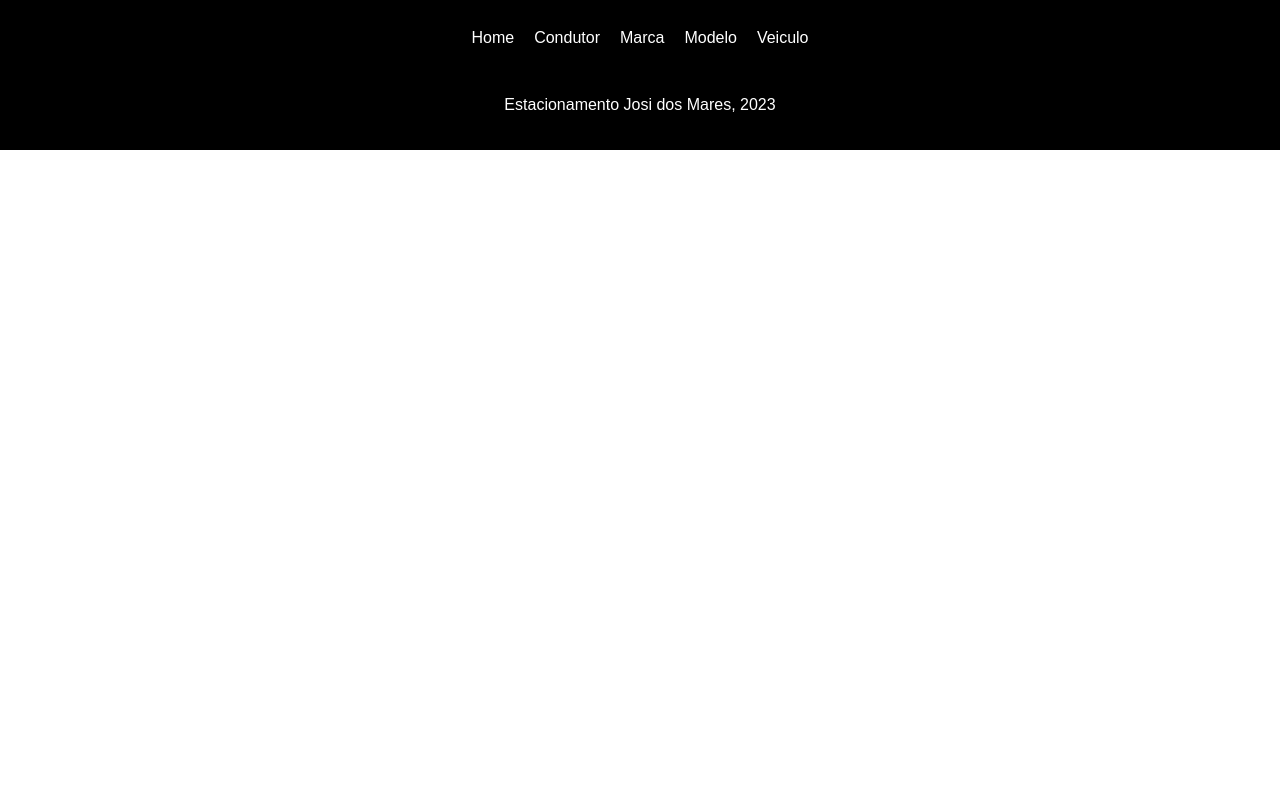
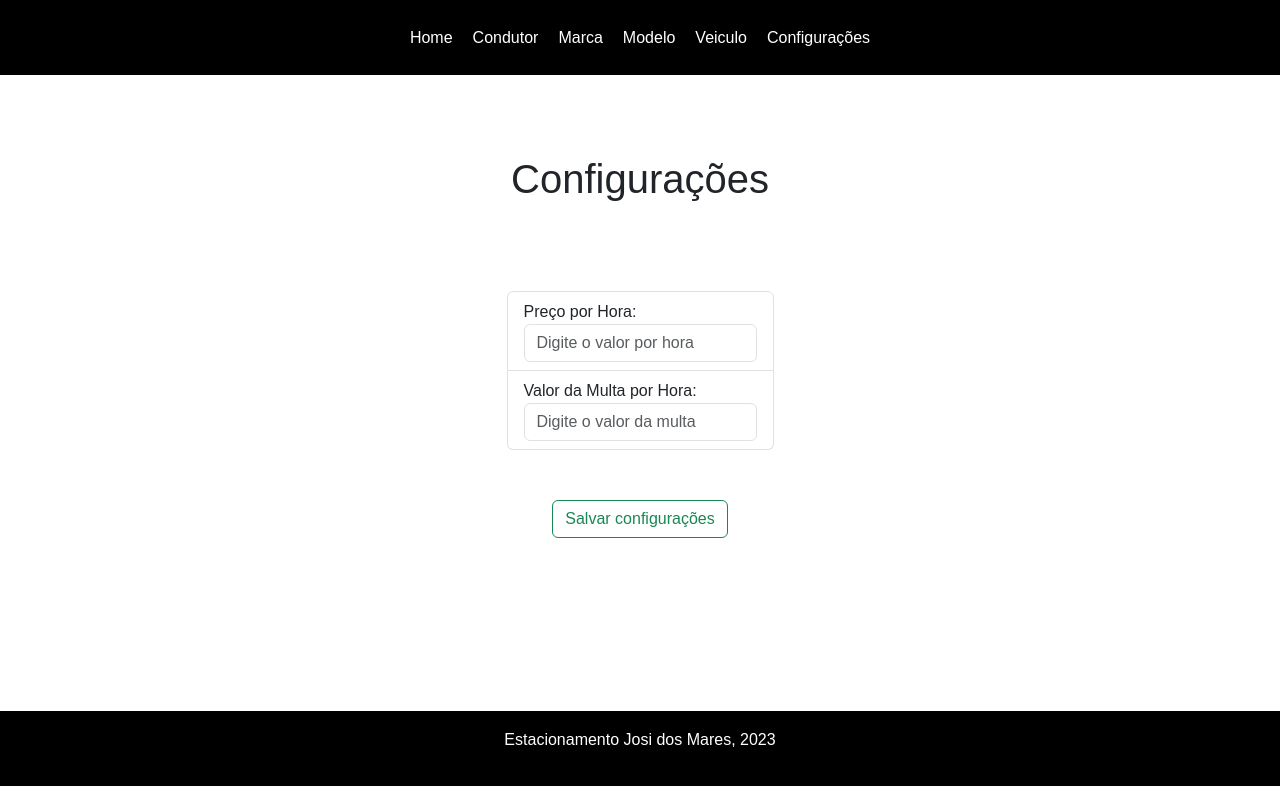
Before and after one commit to Josimarhdev/EstacionamentoFront, a Vue app in the folder estacionamentoo/: page /configuracoes in a window 1280 px wide. Built offline with nearby package versions, Linux system fonts and the light colour scheme.

Commit message:
configuracoes Front

```diff
--- a/estacionamentoo/src/components/Navbar.vue
+++ b/estacionamentoo/src/components/Navbar.vue
@@ -11,7 +11,7 @@
                 <li> <router-link to="/marca">Marca</router-link></li>
                 <li> <router-link to="/modelo">Modelo</router-link></li>
                 <li> <router-link to="/veiculo">Veiculo</router-link></li>
-
+                <li> <router-link to="/configuracoes">Configurações</router-link></li>
          </ul>
         </div>
     </header>
--- a/estacionamentoo/src/router/index.ts
+++ b/estacionamentoo/src/router/index.ts
@@ -60,6 +60,12 @@ const routes: Array<RouteRecordRaw> = [
     name: 'CadastroMovimentacao',
 
     component: () => import(/* webpackChunkName: "about" */ '../views/CadastroMovimentacao.vue')
+  },
+  {
+    path: '/configuracoes',
+    name: 'Configuracoes',
+
+    component: () => import(/* webpackChunkName: "about" */ '../views/Configuracoes.vue')
   }
 
 ]
--- /dev/null
+++ b/estacionamentoo/src/views/Configuracoes.vue
@@ -0,0 +1,63 @@
+<template>
+  <div class="mainconfig">
+    <div class="tituloconfig">
+      <h1>Configurações</h1>
+    </div>
+
+    <div class="listaconfig">
+      <ul class="list-group">
+        <li class="list-group-item">
+          <div class="form-group">
+            <label for="precoHora">Preço por Hora:</label>
+            <input
+              type="float"
+              class="form-control"
+              placeholder="Digite o valor por hora"
+            />
+          </div>
+        </li>
+        <li class="list-group-item">
+          <div class="form-group">
+            <label for="valorMulta">Valor da Multa por Hora:</label>
+            <input
+              type="float"
+              class="form-control"
+              placeholder="Digite o valor da multa"
+            />
+          </div>
+        </li>
+      </ul>
+    </div>
+    <button
+      type="button"
+      onclick="window.location.href='/'"
+      class="btn btn-outline-success"
+    >
+      Salvar configurações
+    </button>
+  </div>
+</template>
+
+<style>
+.mainconfig {
+  margin-top: 50px;
+  min-height: 73.2vh;
+  display: flex;
+  align-items: center;
+  flex-direction: column;
+}
+
+.listaconfig {
+  display: flex;
+  width: 40%;
+  justify-content: center;
+  align-items: center;
+  flex-direction: column;
+  padding-bottom: 50px;
+}
+
+.tituloconfig {
+  padding-top: 30px;
+  padding-bottom: 80px;
+}
+</style>
```
